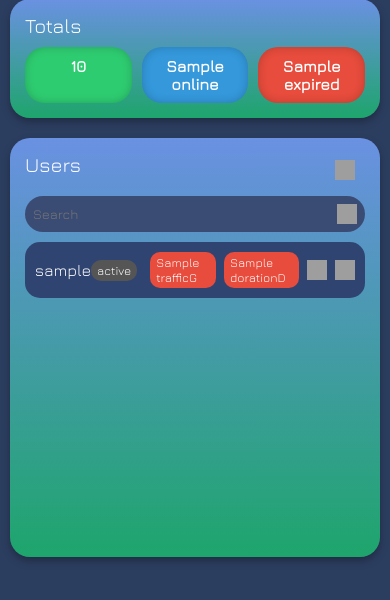
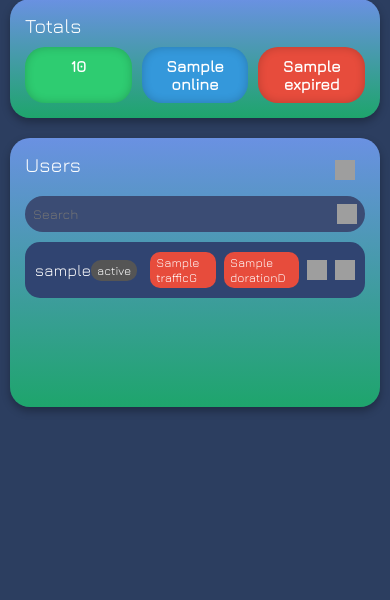
Before and after one commit to parsalakzian/GODPanel, a Python web app: template templates/main.html in a window 390 px wide. Shown: the part 244-844 px from the top of the page. Run offline with Jinja, Linux system fonts and the light colour scheme; the template is opened without the code that fills it: most values are stand-ins (such as "Sample title", 1, 10 or a date in 2020); grey boxes are pictures that could not be loaded.

Commit message:
`Updated wallet checks and adjusted heights in admin and main templates`

```diff
--- a/app.py
+++ b/app.py
@@ -149,7 +149,7 @@ def renew():
         sn = SanaeiAPI(server["username"], server["password"], server["url"])
 
         wallet = db.get_admins_wallet(session["UUID"])["data"]["wallet"]
-        if wallet > 60000:
+        if wallet >= 60000:
 
             d = sn.update_client(int(inbound_id), user_id, username)
             print(d)
@@ -177,7 +177,7 @@ def new():
         sn = SanaeiAPI(server["username"], server["password"], server["url"])
 
         wallet = db.get_admins_wallet(session["UUID"])["data"]["wallet"]
-        if wallet > 60000:
+        if wallet >= 60000:
             inbound_id = int(db.get_admins_inbound_id(session["UUID"])["data"]["inbound_id"])
             d = sn.add_client(inbound_id, username)
             if d["status"] ==False:
--- a/templates/admin.html
+++ b/templates/admin.html
@@ -256,7 +256,7 @@
       }
 
       .user-list {
-        height: 200px;
+        height: 150px;
       }
     }
   </style>
--- a/templates/main.html
+++ b/templates/main.html
@@ -218,7 +218,7 @@
       }
 
       .user-list {
-        height: 300px;
+        height: 150px;
       }
     }
   </style>
```
Also changed, not shown: 1 other file.
